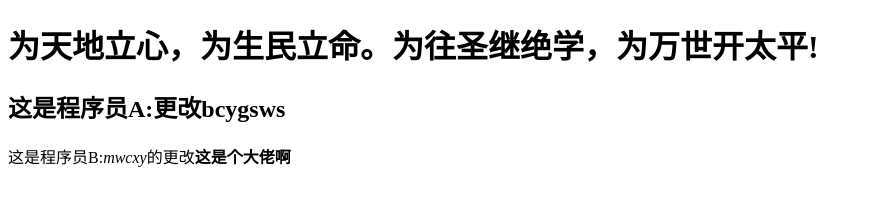
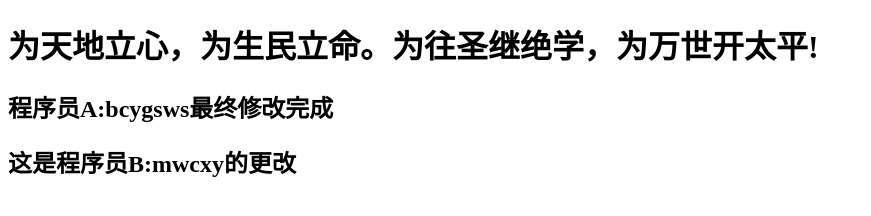
Before and after one commit to bcygsws/gitdemo1, a plain HTML site: page index.html in a window 1280 px wide. Shown: the whole page, without its empty margins (0-871 px from the left). Drawn offline with Linux system fonts and the light colour scheme.

Commit message:
程序员B:mwcxy的增补

```diff
--- a/index.html
+++ b/index.html
@@ -8,7 +8,7 @@
 </head>
 <body>
   <h1>为天地立心，为生民立命。为往圣继绝学，为万世开太平!</h1>
-  <h2>这是程序员A:更改bcygsws</h2>
-  <p>这是程序员B:<i>mwcxy</i>的更改<b>这是个大佬啊</b></p>
+  <h2>程序员A:bcygsws最终修改完成</h2>
+  <h2>这是程序员B:mwcxy的更改</h2>
 </body>
 </html>
```
